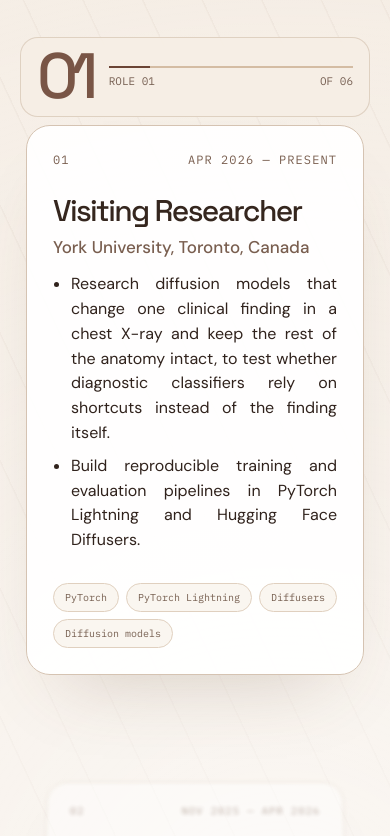
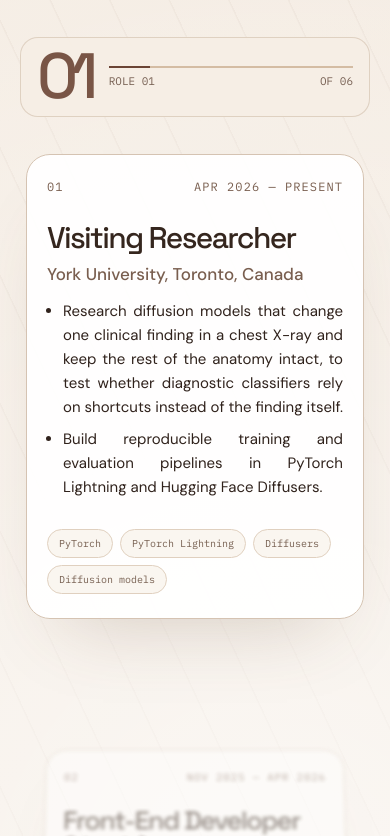
Before and after one commit to Robel-GH/robel-gh.github.io, a Vue app: page /projects in a window 390 px wide. Shown: the part 10488-11324 px from the top of the page. Built offline with nearby package versions, Linux system fonts and the light colour scheme.

Commit message:
Even out word spacing in justified text on phones

```diff
--- a/src/components/sections/ExperienceSection.vue
+++ b/src/components/sections/ExperienceSection.vue
@@ -110,4 +110,15 @@ watch(() => [scroll.y, scroll.height], () => {
   padding-left: 18px;
   line-height: 1.55;
 }
+/* Phones: a wider text column and slightly smaller text, so justified lines don't open wide gaps. */
+@media (max-width: 760px) {
+  .exp-card {
+    padding: 24px 20px;
+  }
+  .exp-bullets {
+    padding-left: 16px;
+    font-size: 15px;
+    line-height: 1.6;
+  }
+}
 </style>
--- a/src/styles/10-justify.css
+++ b/src/styles/10-justify.css
@@ -16,4 +16,6 @@
   text-align-last: left;
   hyphens: manual;
   -webkit-hyphens: manual;
+  /* Better line breaks where supported, which keeps word gaps more even. */
+  text-wrap: pretty;
 }
```
